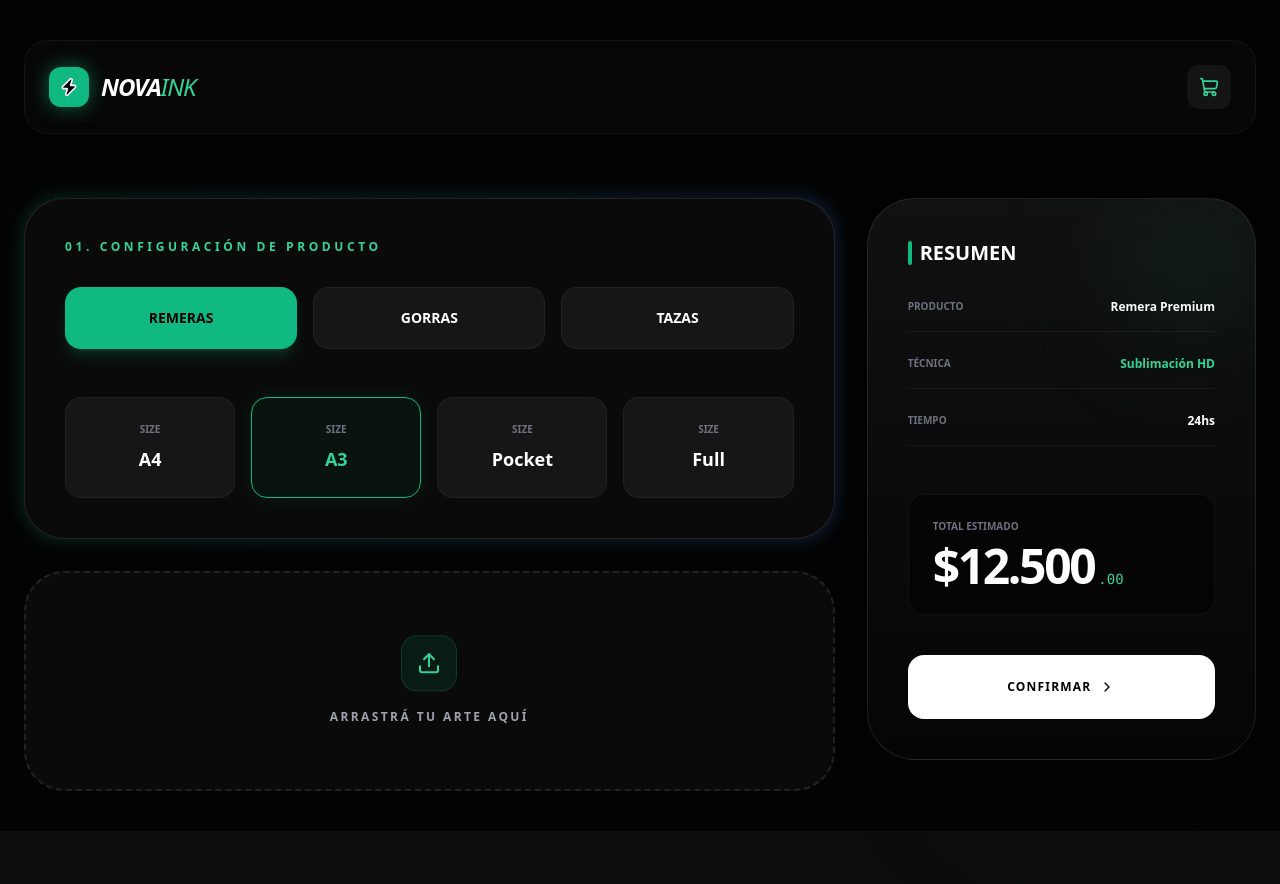
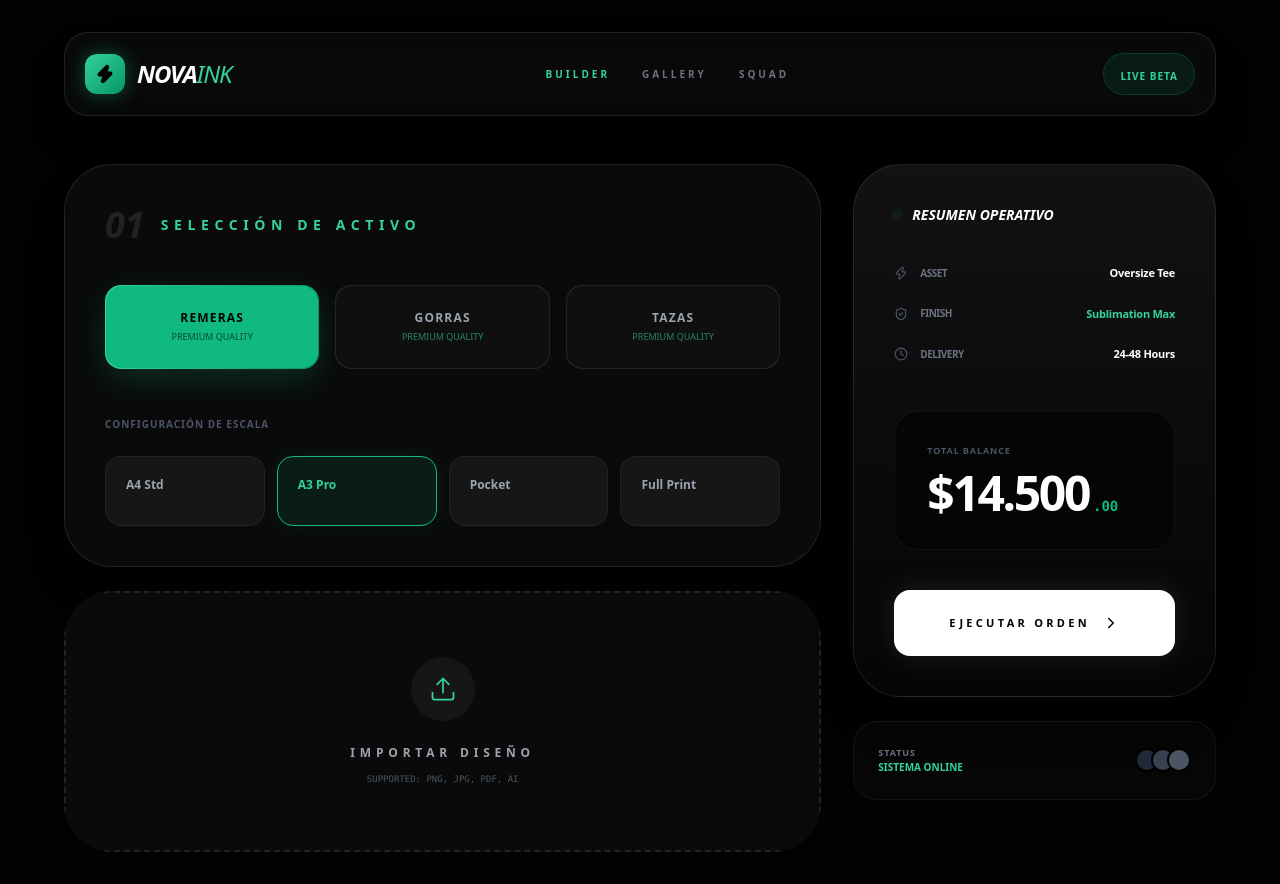
Before and after one commit to miguelquinteros232-tech/novaink-web, a Next.js app: page / in a window 1280 px wide. Before the commit the page ends 831 px from the top, so only its background shows below. Built offline with nearby package versions, Linux system fonts and the light colour scheme.

Commit message:
Update page.js

```diff
--- a/app/page.js
+++ b/app/page.js
@@ -1,157 +1,143 @@
-"use client";
 import React from 'react';
-import { motion } from 'framer-motion';
-import { Upload, ChevronRight, ShoppingCart, Zap } from 'lucide-react';
+import { Upload, ChevronRight, Zap, ShieldCheck, Clock } from 'lucide-react';
 
-export default function NovaInkPremium() {
-  const container = {
-    hidden: { opacity: 0 },
-    show: { opacity: 1, transition: { staggerChildren: 0.1 } }
-  };
+export default function NovaInkFinal() {
+  return (
+    <div className="min-h-screen bg-[#020203] text-white font-sans selection:bg-emerald-500/30 overflow-x-hidden">
 
-  const item = {
-    hidden: { y: 20, opacity: 0 },
-    show: { y: 0, opacity: 1 }
-  };
-
-  return (
-    <main className="min-h-screen bg-[#030303] text-white overflow-x-hidden">
-
-      {/* BACKGROUND EFFECTS - Luces de neón dinámicas */}
+      {/* BACKGROUND GLOWS - Animados con CSS puro */}
       <div className="fixed inset-0 -z-10">
-        <motion.div
-          animate={{ scale: [1, 1.2, 1], opacity: [0.3, 0.5, 0.3] }}
-          transition={{ duration: 8, repeat: Infinity }}
-          className="absolute -top-20 -left-20 w-[500px] h-[500px] bg-emerald-500/20 rounded-full blur-[120px]"
-        />
-        <div className="absolute top-1/4 right-0 w-[300px] h-[600px] bg-emerald-900/10 rounded-full blur-[100px]" />
+        <div className="absolute top-[-10%] left-[-10%] w-[600px] h-[600px] bg-emerald-500/10 rounded-full blur-[130px] animate-pulse"></div>
+        <div className="absolute bottom-0 right-0 w-[400px] h-[400px] bg-emerald-900/10 rounded-full blur-[100px]"></div>
       </div>
 
-      <div className="max-w-7xl mx-auto px-6 py-10">
+      <div className="max-w-[1200px] mx-auto px-6 py-8">
 
-        {/* NAV BAR ANIMADA */}
-        <motion.nav
-          initial={{ y: -20, opacity: 0 }}
-          animate={{ y: 0, opacity: 1 }}
-          className="flex justify-between items-center mb-16 p-6 bg-white/[0.02] backdrop-blur-md border border-white/5 rounded-3xl"
-        >
+        {/* NAV BAR ESTILO VIDRIO */}
+        <nav className="flex justify-between items-center mb-12 p-5 bg-white/[0.03] backdrop-blur-xl border border-white/10 rounded-3xl shadow-2xl">
           <div className="flex items-center gap-3">
-            <div className="w-10 h-10 bg-emerald-500 rounded-xl shadow-[0_0_20px_rgba(16,185,129,0.5)] flex items-center justify-center">
-              <Zap size={20} fill="black" />
+            <div className="w-10 h-10 bg-gradient-to-br from-emerald-400 to-emerald-600 rounded-xl flex items-center justify-center shadow-[0_0_20px_rgba(16,185,129,0.4)]">
+              <Zap size={20} fill="black" stroke="black" />
             </div>
-            <h1 className="text-2xl font-black tracking-tighter uppercase italic">NOVA<span className="font-thin text-emerald-400">INK</span></h1>
+            <span className="text-2xl font-black tracking-tighter uppercase italic">NOVA<span className="text-emerald-400 font-extralight">INK</span></span>
           </div>
-          <div className="flex gap-4">
-             <button className="p-3 bg-white/5 rounded-xl hover:bg-white/10 transition-colors">
-                <ShoppingCart size={20} className="text-emerald-400" />
-             </button>
+          <div className="hidden md:flex gap-8 text-[10px] font-black tracking-[0.3em] text-gray-500">
+            <span className="text-emerald-400 cursor-pointer">BUILDER</span>
+            <span className="hover:text-white cursor-pointer transition-all">GALLERY</span>
+            <span className="hover:text-white cursor-pointer transition-all">SQUAD</span>
           </div>
-        </motion.nav>
+          <div className="bg-emerald-500/10 border border-emerald-500/20 px-4 py-2 rounded-full">
+            <span className="text-emerald-400 text-[10px] font-bold tracking-widest uppercase">Live Beta</span>
+          </div>
+        </nav>
 
-        <div className="grid grid-cols-1 lg:grid-cols-12 gap-8">
+        <div className="grid grid-cols-1 lg:grid-cols-12 gap-8 items-start">
 
-          {/* LADO IZQUIERDO - CONFIGURADOR */}
-          <motion.div
-            variants={container} initial="hidden" animate="show"
-            className="lg:col-span-8 space-y-8"
-          >
-            <motion.div variants={item} className="relative group">
-              <div className="absolute -inset-0.5 bg-gradient-to-r from-emerald-500 to-blue-500 rounded-[2.5rem] blur opacity-20 group-hover:opacity-40 transition duration-1000"></div>
-              <div className="relative bg-[#0A0A0A] border border-white/10 p-10 rounded-[2.5rem]">
-                <h2 className="text-xs font-bold text-emerald-400 uppercase tracking-[0.3em] mb-8">01. Configuración de producto</h2>
+          {/* SECCIÓN IZQUIERDA */}
+          <div className="lg:col-span-8 space-y-6">
 
-                <div className="grid grid-cols-1 md:grid-cols-3 gap-4">
-                  {['Remeras', 'Gorras', 'Tazas'].map((cat, i) => (
-                    <motion.button
-                      whileHover={{ scale: 1.02, y: -2 }}
-                      whileTap={{ scale: 0.98 }}
-                      key={cat}
-                      className={`py-5 rounded-2xl font-bold text-sm transition-all ${i === 0 ? 'bg-emerald-500 text-black shadow-lg shadow-emerald-500/20' : 'bg-white/5 border border-white/5 hover:border-emerald-500/50'}`}
-                    >
-                      {cat.toUpperCase()}
-                    </motion.button>
-                  ))}
-                </div>
+            <div className="bg-[#0A0A0B] border border-white/10 p-10 rounded-[3rem] shadow-2xl relative overflow-hidden group">
+              {/* Decoración de fondo */}
+              <div className="absolute top-0 right-0 w-64 h-64 bg-emerald-500/5 blur-3xl -z-10 group-hover:bg-emerald-500/10 transition-all duration-700"></div>
 
-                <div className="mt-12 grid grid-cols-2 md:grid-cols-4 gap-4">
-                  {['A4', 'A3', 'Pocket', 'Full'].map((size, i) => (
-                    <motion.div
-                      whileHover={{ borderColor: 'rgba(16, 185, 129, 0.5)' }}
-                      key={size}
-                      className={`p-6 rounded-2xl border text-center cursor-pointer transition-all ${i === 1 ? 'border-emerald-500 bg-emerald-500/5 shadow-[0_0_20px_rgba(16,185,129,0.1)]' : 'border-white/5 bg-white/5'}`}
-                    >
-                      <p className="text-[10px] text-gray-500 font-bold mb-2">SIZE</p>
-                      <p className={`text-lg font-black ${i === 1 ? 'text-emerald-400' : 'text-white'}`}>{size}</p>
-                    </motion.div>
+              <div className="flex items-center gap-4 mb-10">
+                <span className="text-4xl font-black text-white/10 italic">01</span>
+                <h2 className="text-sm font-black uppercase tracking-[0.4em] text-emerald-400">Selección de Activo</h2>
+              </div>
+
+              <div className="grid grid-cols-1 md:grid-cols-3 gap-4">
+                {['Remeras', 'Gorras', 'Tazas'].map((name, i) => (
+                  <button key={name} className={`group relative p-[1px] rounded-2xl overflow-hidden transition-all duration-300 hover:scale-[1.02] ${i === 0 ? 'bg-gradient-to-r from-emerald-400 to-emerald-600 shadow-[0_10px_30px_rgba(16,185,129,0.2)]' : 'bg-white/10 hover:bg-white/20'}`}>
+                    <div className={`${i === 0 ? 'bg-emerald-500 text-black' : 'bg-[#0F0F10] text-gray-400'} py-6 px-4 rounded-2xl flex flex-col items-center gap-1`}>
+                      <span className="font-black text-xs uppercase tracking-widest">{name}</span>
+                      <span className={`text-[9px] uppercase opacity-60 ${i === 0 ? 'text-black' : 'text-emerald-400'}`}>Premium Quality</span>
+                    </div>
+                  </button>
+                ))}
+              </div>
+
+              <div className="mt-12">
+                <p className="text-[10px] font-black text-gray-600 uppercase tracking-widest mb-6">Configuración de Escala</p>
+                <div className="grid grid-cols-2 md:grid-cols-4 gap-3">
+                  {['A4 Std', 'A3 Pro', 'Pocket', 'Full Print'].map((size, i) => (
+                    <div key={size} className={`p-5 rounded-2xl border transition-all cursor-pointer group ${i === 1 ? 'border-emerald-500 bg-emerald-500/10 shadow-[0_0_20px_rgba(16,185,129,0.1)]' : 'border-white/5 bg-white/5 hover:border-white/20'}`}>
+                      <p className={`text-xs font-black ${i === 1 ? 'text-emerald-400' : 'text-gray-400'}`}>{size}</p>
+                      <div className="h-1 w-0 group-hover:w-full bg-emerald-500/40 transition-all duration-500 mt-2 rounded-full"></div>
+                    </div>
                   ))}
                 </div>
               </div>
-            </motion.div>
+            </div>
 
-            {/* DROPZONE ANIMADA */}
-            <motion.div
-              variants={item}
-              whileHover={{ scale: 1.01 }}
-              className="bg-[#0A0A0A] border-2 border-dashed border-white/10 p-16 rounded-[2.5rem] flex flex-col items-center justify-center cursor-pointer group"
-            >
-              <motion.div
-                animate={{ y: [0, -5, 0] }}
-                transition={{ duration: 2, repeat: Infinity }}
-                className="w-14 h-14 bg-emerald-500/10 rounded-2xl flex items-center justify-center text-emerald-400 mb-4 border border-emerald-500/20"
-              >
-                <Upload size={24} />
-              </motion.div>
-              <p className="text-xs font-bold tracking-[0.2em] uppercase text-gray-400">Arrastrá tu arte aquí</p>
-            </motion.div>
-          </motion.div>
+            {/* UPLOAD AREA */}
+            <div className="relative group cursor-pointer overflow-hidden rounded-[3rem]">
+              <div className="absolute inset-0 bg-gradient-to-r from-emerald-500/20 to-blue-500/20 opacity-0 group-hover:opacity-100 transition-opacity duration-500 blur-2xl"></div>
+              <div className="relative bg-[#0A0A0B] border-2 border-dashed border-white/10 p-16 flex flex-col items-center justify-center transition-all group-hover:border-emerald-500/50">
+                <div className="w-16 h-16 rounded-full bg-white/5 flex items-center justify-center text-emerald-400 mb-6 group-hover:scale-110 transition-transform shadow-inner">
+                  <Upload size={28} strokeWidth={1.5} />
+                </div>
+                <h3 className="text-xs font-black tracking-[0.4em] text-gray-400 uppercase">Importar Diseño</h3>
+                <p className="text-[9px] text-gray-600 mt-3 font-mono">SUPPORTED: PNG, JPG, PDF, AI</p>
+              </div>
+            </div>
+          </div>
 
-          {/* LADO DERECHO - RESUMEN ESTILO DASHBOARD */}
-          <motion.aside
-            initial={{ x: 50, opacity: 0 }}
-            animate={{ x: 0, opacity: 1 }}
-            transition={{ delay: 0.3 }}
-            className="lg:col-span-4 h-fit"
-          >
-            <div className="bg-gradient-to-b from-[#111] to-[#050505] border border-white/10 p-10 rounded-[3rem] shadow-2xl relative overflow-hidden">
-              <div className="absolute top-0 right-0 w-32 h-32 bg-emerald-500/10 blur-[60px]" />
-
-              <h3 className="text-xl font-black mb-8 flex items-center gap-2">
-                <span className="w-1 h-6 bg-emerald-500 rounded-full" /> RESUMEN
+          {/* PANEL DE CONTROL DERECHO */}
+          <aside className="lg:col-span-4 space-y-6">
+            <div className="bg-gradient-to-b from-[#121214] to-[#050505] border border-white/10 p-10 rounded-[3rem] shadow-2xl relative">
+              <h3 className="text-sm font-black mb-10 flex items-center gap-3 italic">
+                <span className="w-1.5 h-1.5 bg-emerald-500 rounded-full animate-ping"></span>
+                RESUMEN OPERATIVO
               </h3>
 
               <div className="space-y-6 mb-12">
                 {[
-                  { label: 'Producto', val: 'Remera Premium' },
-                  { label: 'Técnica', val: 'Sublimación HD', color: 'text-emerald-400' },
-                  { label: 'Tiempo', val: '24hs' }
+                  { icon: <Zap size={14}/>, label: 'Asset', val: 'Oversize Tee' },
+                  { icon: <ShieldCheck size={14}/>, label: 'Finish', val: 'Sublimation Max', color: 'text-emerald-400' },
+                  { icon: <Clock size={14}/>, label: 'Delivery', val: '24-48 Hours' }
                 ].map((row) => (
-                  <div key={row.label} className="flex justify-between border-b border-white/5 pb-4">
-                    <span className="text-[10px] font-bold text-gray-500 uppercase">{row.label}</span>
-                    <span className={`text-xs font-bold ${row.color || 'text-white'}`}>{row.val}</span>
+                  <div key={row.label} className="flex justify-between items-center group">
+                    <div className="flex items-center gap-3">
+                      <div className="text-gray-600 group-hover:text-emerald-400 transition-colors">{row.icon}</div>
+                      <span className="text-[10px] font-bold text-gray-500 uppercase tracking-tighter">{row.label}</span>
+                    </div>
+                    <span className={`text-[11px] font-black tracking-tight ${row.color || 'text-white'}`}>{row.val}</span>
                   </div>
                 ))}
               </div>
 
-              <div className="mb-10 p-6 bg-black/50 rounded-2xl border border-white/5">
-                <p className="text-[10px] font-bold text-gray-500 uppercase mb-2">Total Estimado</p>
+              <div className="bg-black/50 p-8 rounded-3xl border border-white/5 mb-10 shadow-inner">
+                <p className="text-[9px] font-black text-gray-600 uppercase tracking-widest mb-3">Total Balance</p>
                 <div className="flex items-baseline gap-1">
-                  <span className="text-5xl font-black tracking-tighter">$12.500</span>
-                  <span className="text-emerald-400 font-mono text-sm">.00</span>
+                  <span className="text-5xl font-black tracking-tighter">$14.500</span>
+                  <span className="text-emerald-500 font-mono text-sm font-bold">.00</span>
                 </div>
               </div>
 
-              <motion.button
-                whileHover={{ scale: 1.03, boxShadow: "0 0 30px rgba(16, 185, 129, 0.3)" }}
-                whileTap={{ scale: 0.97 }}
-                className="w-full bg-white text-black font-black py-6 rounded-2xl flex items-center justify-center gap-2 uppercase text-xs tracking-widest"
-              >
-                Confirmar <ChevronRight size={16} />
-              </motion.button>
+              <button className="w-full relative group overflow-hidden bg-white py-6 rounded-2xl transition-all active:scale-95 shadow-[0_0_30px_rgba(255,255,255,0.1)]">
+                <div className="absolute inset-0 bg-emerald-500 translate-y-full group-hover:translate-y-0 transition-transform duration-300"></div>
+                <div className="relative flex items-center justify-center gap-3 text-black group-hover:text-white font-black text-[11px] tracking-[0.3em] uppercase">
+                  Ejecutar Orden <ChevronRight size={18} />
+                </div>
+              </button>
             </div>
-          </motion.aside>
+
+            {/* Pequeña tarjeta informativa extra */}
+            <div className="bg-white/[0.02] border border-white/5 p-6 rounded-3xl flex items-center justify-between">
+               <div className="flex flex-col">
+                  <span className="text-[9px] text-gray-500 font-bold uppercase tracking-widest">Status</span>
+                  <span className="text-[10px] text-emerald-400 font-black">SISTEMA ONLINE</span>
+               </div>
+               <div className="flex -space-x-2">
+                  <div className="w-6 h-6 rounded-full bg-gray-800 border-2 border-black"></div>
+                  <div className="w-6 h-6 rounded-full bg-gray-700 border-2 border-black"></div>
+                  <div className="w-6 h-6 rounded-full bg-gray-600 border-2 border-black"></div>
+               </div>
+            </div>
+          </aside>
 
         </div>
       </div>
-    </main>
+    </div>
   );
 }
```
